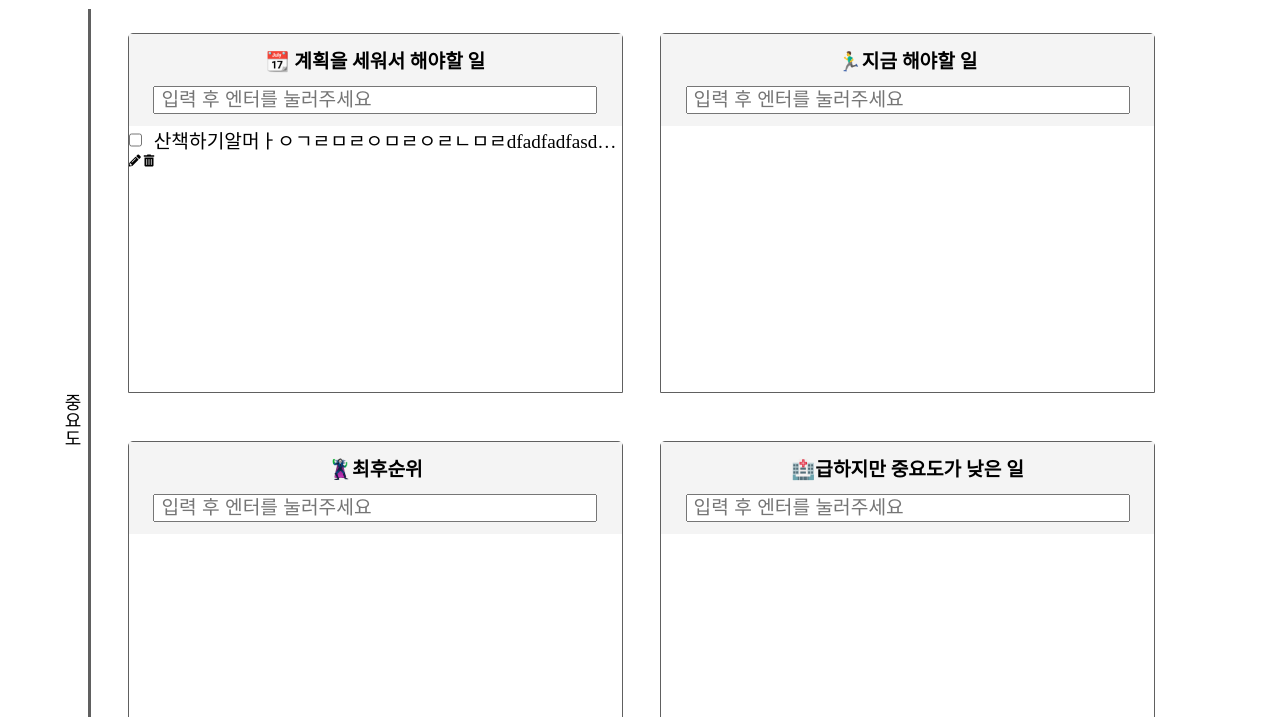
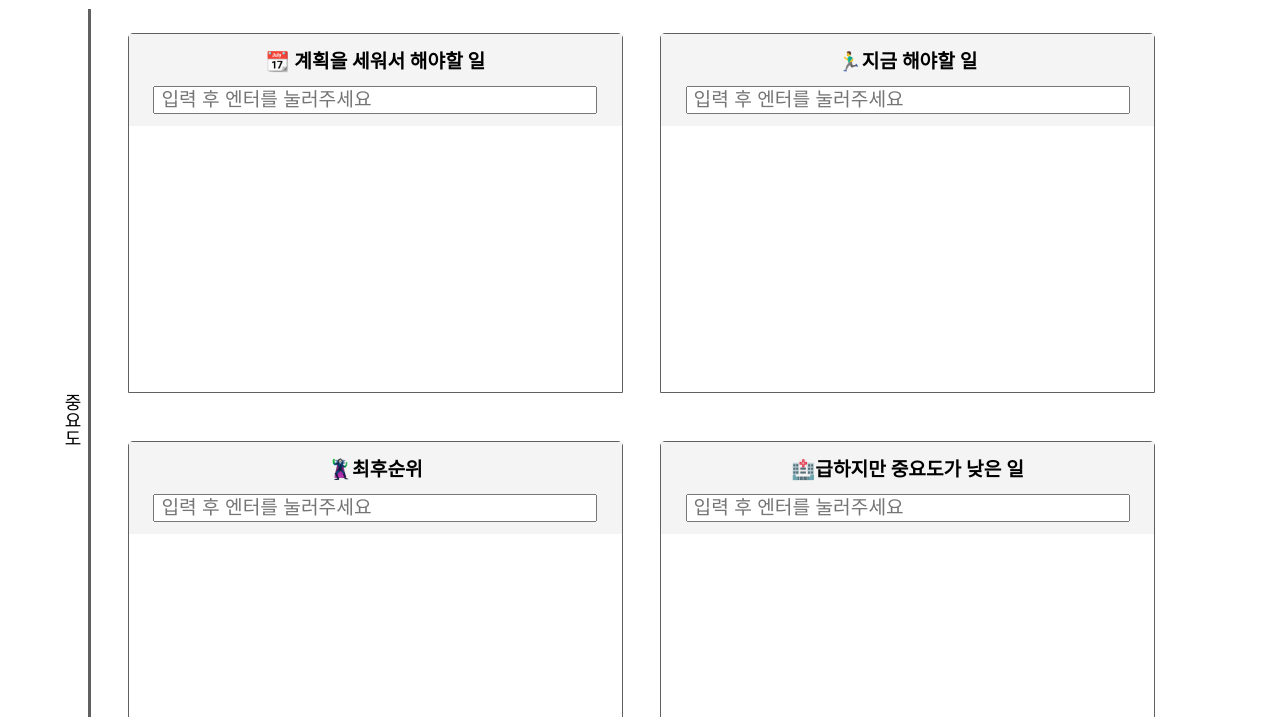
Before and after one commit to dlehdals1216/Mygrowth, a website: page back/front/index.html in a window 1280 px wide. Shown: the part 383-1100 px from the top of the page. Drawn offline with nearby package versions, Linux system fonts and the light colour scheme.

Commit message:
사진변경

```diff
--- a/back/front/index.html
+++ b/back/front/index.html
@@ -99,22 +99,7 @@
             </div>
             <!-- matrix-item-header  -->
 
-            <ul class="matrix-item-list">
-              <div class="done-text-container">
-                <input type="checkbox" class="todo-done" />
-                <p class="todo-text">
-                  산책하기알머ㅏㅇㄱㄹㅁㄹㅇㅁㄹㅇㄹㄴㅁㄹdfadfadfasdfasdfasfaafdafdsfasfdsfassdfasfsdfsadf
-                </p>
-              </div>
-              <!-- done-texxt-container  -->
-              <div class="update-delite-container">
-                <i class="fas fa-pencil-alt"></i>
-                <i class="fas fa-trash-alt"></i>
-              </div>
-              <!-- update-delite-container  -->
-
-              <!-- list-item  -->
-            </ul>
+            <ul class="matrix-item-list"></ul>
             <!-- matrix-item-list  -->
           </div>
           <!-- matrix-item decide -->
```
Also changed, not shown: back/front/css/jumbotron.css (+6 -12 lines), back/front/img/img1.png.
